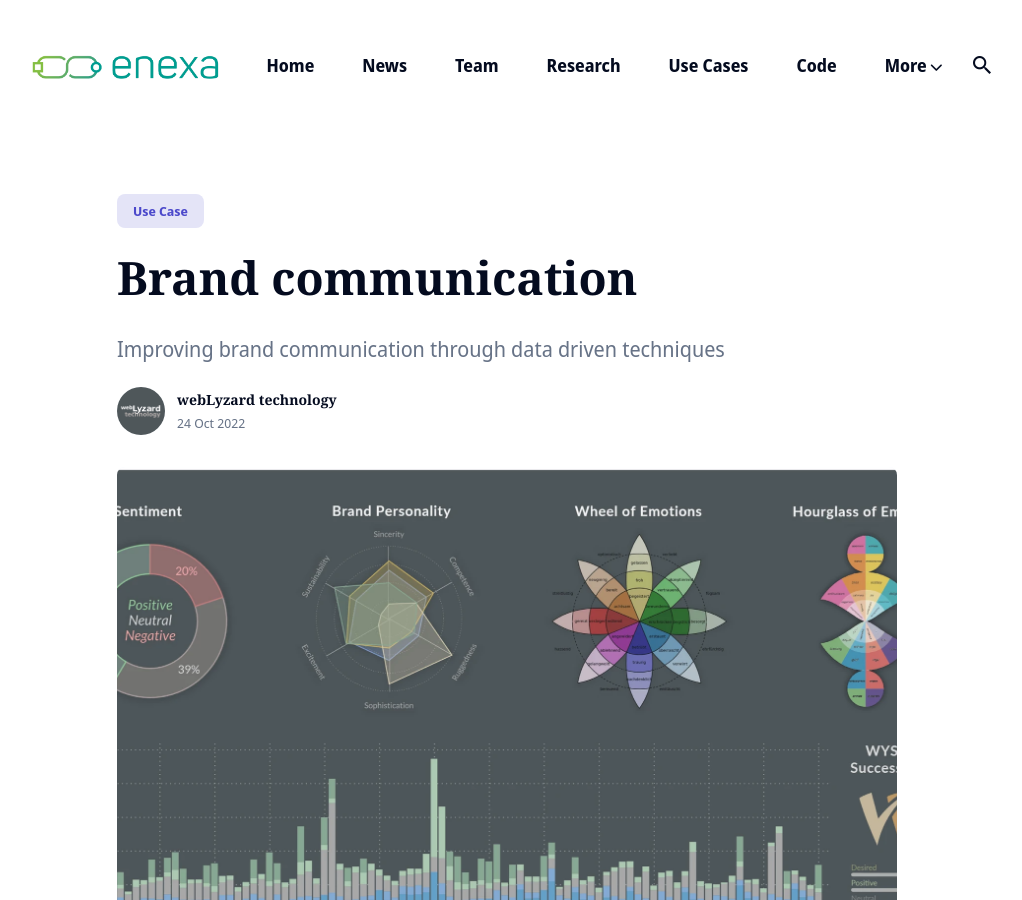
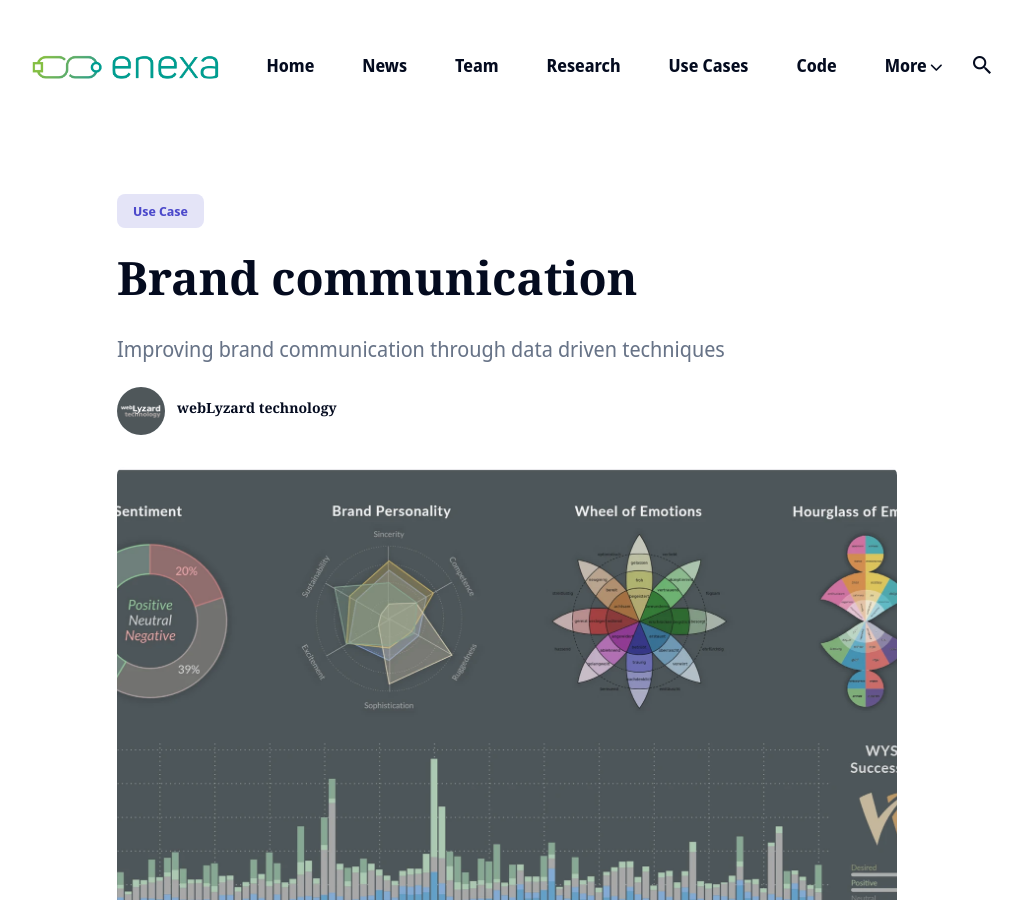
Before and after one commit to EnexaProject/enexaproject.github.io, a Jekyll site: the page built from _posts/2022-10-24-brandcomms.markdown, in a window 1280 px wide and 900 px high. Shown: the whole window, without its empty margins (133-1155 px from the left). Built offline with Jekyll 4.4.1, drawn with Linux system fonts in a browser that asks for light colours; nearby versions of some CDN libraries.

Commit message:
updated layout

```diff
--- a/_data/settings.yml
+++ b/_data/settings.yml
@@ -30,6 +30,8 @@ menu__settings:
         title: 'Fact Sheet'
       - url: '/publications/'
         title: Publications
+      - url: '/talks/'
+        title: Talks
       - url: '/privacy/'
         title: 'Privacy'
       - url: '/contact/'
--- a/_includes/section-featured-posts.html
+++ b/_includes/section-featured-posts.html
@@ -73,7 +73,7 @@
                 {% else %}
                   <a class="article__author__name" href="{{site.baseurl}}/about/">{{site.data.settings.author.author__name}}</a>
                 {% endif %}
-                <time class="article__date" datetime="{{ post.date | date_to_xmlschema }}">{{ post.date | date_to_string }}</time>
+                <!-- <time class="article__date" datetime="{{ post.date | date_to_xmlschema }}">{{ post.date | date_to_string }}</time> -->
               </div>
             </div>
 
--- a/_layouts/post.html
+++ b/_layouts/post.html
@@ -40,7 +40,7 @@ layout: default
           {% else %}
             <a class="post__author__name" href="{{site.baseurl}}/about/">{{ site.data.settings.author.author__name }}</a>
           {% endif %}
-          <time class="post__date" datetime="{{ page.date | date_to_xmlschema }}">{{ page.date | date_to_string }}</time>
+          <!-- <time class="post__date" datetime="{{ page.date | date_to_xmlschema }}">{{ page.date | date_to_string }}</time> -->
         </div>
       </div>
     </div>
```
